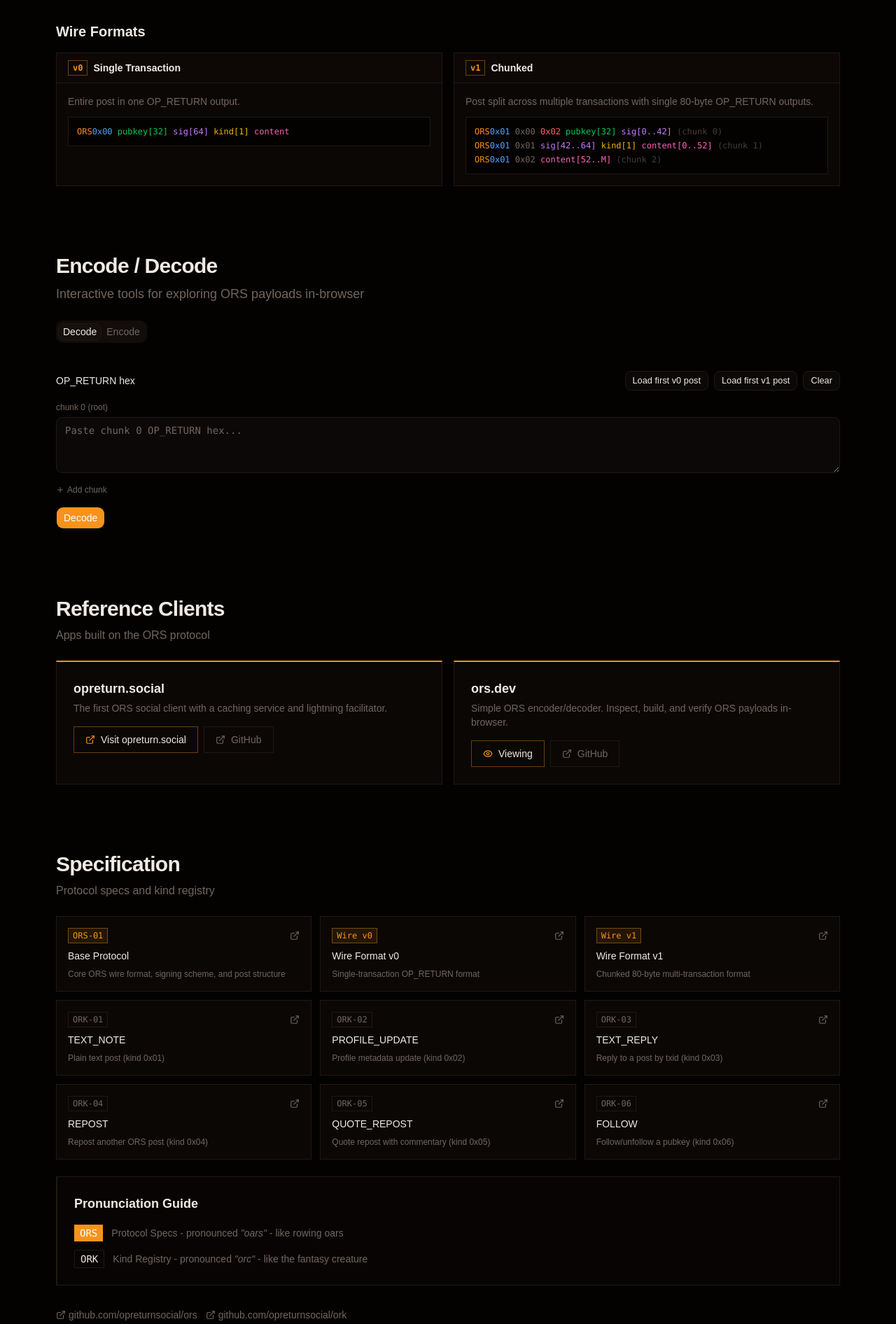
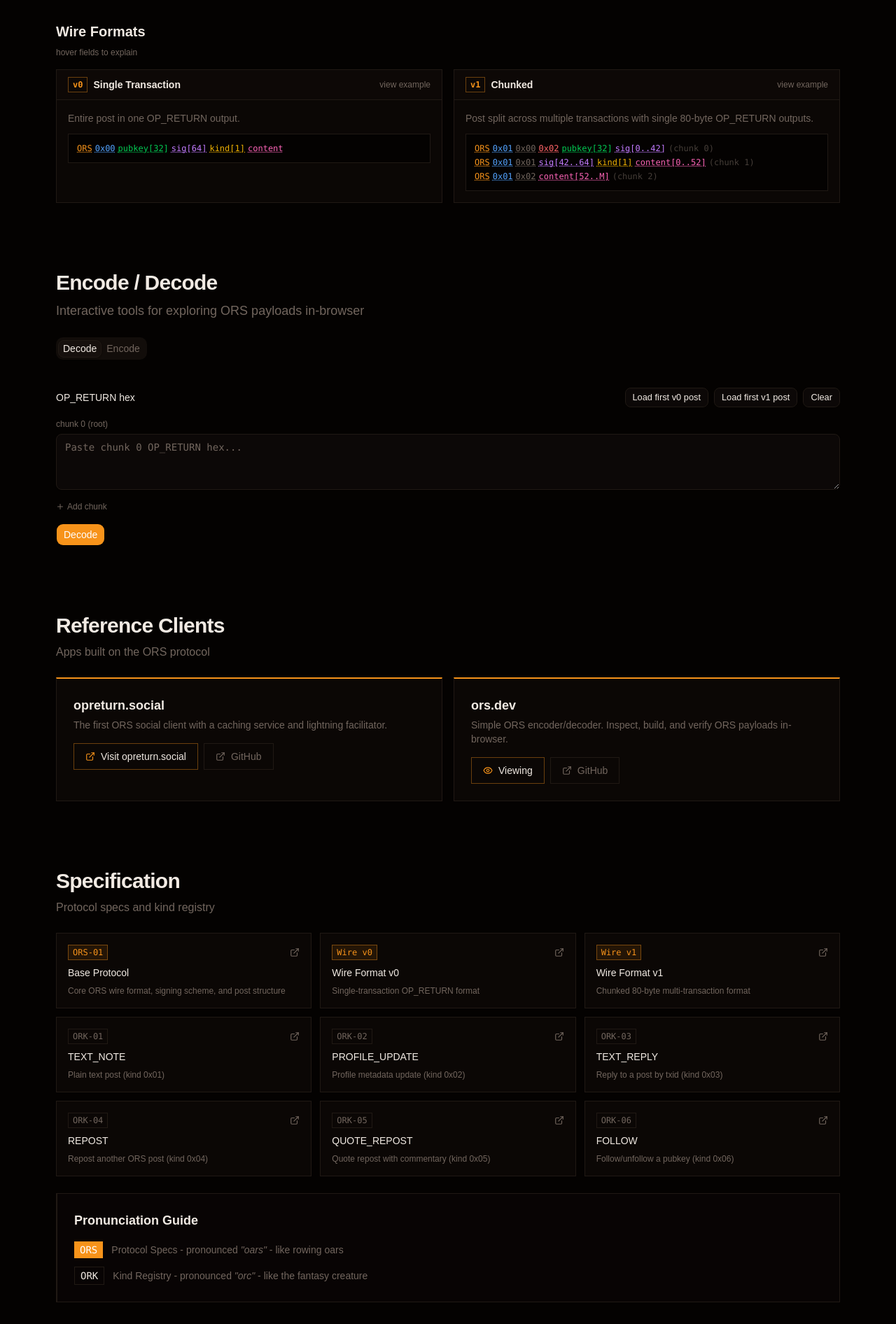
Before and after one commit to opreturnsocial/ors.dev, a React (Vite) app: page / in a window 1280 px wide. Shown: the part 1268-3160 px from the top of the page at 70% size. Built offline with nearby package versions, Linux system fonts and the light colour scheme.

Commit message:
feat: add wire format examples

```diff
--- a/src/components/HowItWorks.tsx
+++ b/src/components/HowItWorks.tsx
@@ -1,4 +1,82 @@
+import { useState } from 'react';
+
+// v0 example: first mined ORS v0 post (block 940667)
+const V0 = {
+  magic:     '4f5253',
+  version:   '00',
+  pubkey:    '15b5cf6cdf4fd1c02f28bcce0f197cafae4c8c7c66a3e2e23af9fe610875315e',
+  sig:       '47556a02f986aa3ca36c1b12ca75243ecabf3a2bd226b21e70ca0a8def34f3a1d080022c42aad58a3e73b2f30a61131e0c8178537f6ab23ccabbd5a2f7cb8fee',
+  kind:      '01',
+  content:   '57686f206973204a6f686e2047616c743f', // "Who is John Galt?"
+};
+
+// v1 example: first mined ORS v1 post (block 940000)
+const V1_C0 = {
+  magic:        '4f5253',
+  version:      '01',
+  chunkNum:     '00',
+  totalChunks:  '02',
+  pubkey:       '15b5cf6cdf4fd1c02f28bcce0f197cafae4c8c7c66a3e2e23af9fe610875315e',
+  sigPart:      '77fe6d72fff2febdc26a1925e9961a84aba97c5d9b050f3138010757274ab4e75417b9173bfb46cc4f34', // sig[0..42]
+};
+const V1_C1 = {
+  opPrefix:  '6a2f',
+  magic:     '4f5253',
+  version:   '01',
+  chunkNum:  '01',
+  sigPart:   '55e66ed721f598f5a958e9829e27105d4239e9f05a7c', // sig[42..64]
+  kind:      '01',
+  content:   '46726565646f6d206973206e6f742066726565', // "Freedom is not free"
+};
+
+function seg(hex: string, label: string, className: string) {
+  return (
+    <span
+      className={`underline decoration-dotted cursor-help ${className}`}
+      title={`${label}: ${hex}`}
+    >
+      {hex}
+    </span>
+  );
+}
+
+function V0Example() {
+  return (
+    <div className="mt-3 font-mono text-xs bg-background border border-border rounded-none p-3 border-dashed break-all">
+      {seg(V0.magic,     "Magic bytes: ASCII 'ORS' (0x4f5253)",               'text-[#f7931a]')}
+      {seg(V0.version,   'Version byte: 0x00 = v0 (single transaction)',      'text-blue-400')}
+      {seg(V0.pubkey,    '32-byte x-only Schnorr public key (BIP-340)',        'text-green-500')}
+      {seg(V0.sig,       '64-byte Schnorr signature over sha256(ORS||version||pubkey||kind||content)', 'text-purple-400')}
+      {seg(V0.kind,      '1-byte post kind: 0x01 = TEXT_NOTE',                'text-yellow-500')}
+      {seg(V0.content,   'UTF-8 content hex = "Who is John Galt?"',           'text-pink-400')}
+    </div>
+  );
+}
+
+function V1Example() {
+  return (
+    <div className="mt-3 font-mono text-xs bg-background border border-border rounded-none p-3 border-dashed break-all">
+        {seg(V1_C0.magic,       "Magic bytes: ASCII 'ORS' (0x4f5253)",                        'text-[#f7931a]')}
+        {seg(V1_C0.version,     'Version byte: 0x01 = v1 (chunked)',                          'text-blue-400')}
+        {seg(V1_C0.chunkNum,    'Chunk index: 0x00 = root chunk',                             'text-muted-foreground')}
+        {seg(V1_C0.totalChunks, 'Total chunk count for this post: 0x02 = 2 chunks',           'text-red-400')}
+        {seg(V1_C0.pubkey,      '32-byte x-only Schnorr public key (BIP-340)',                'text-green-500')}
+        {seg(V1_C0.sigPart,     'Bytes 0-41 of the 64-byte Schnorr signature over sha256(pubkey||kind||kind_data)', 'text-purple-400')}
+        <span className="font-medium">+</span>
+        {seg(V1_C1.magic,    "Magic bytes: ASCII 'ORS' (0x4f5253)",                           'text-[#f7931a]')}
+        {seg(V1_C1.version,  'Version byte: 0x01 = v1 (chunked)',                             'text-blue-400')}
+        {seg(V1_C1.chunkNum, 'Chunk index: 0x01 = second chunk',                              'text-muted-foreground')}
+        {seg(V1_C1.sigPart,  'Bytes 42-63 of the 64-byte Schnorr signature over sha256(pubkey||kind||kind_data)', 'text-purple-400')}
+        {seg(V1_C1.kind,     '1-byte post kind: 0x01 = TEXT_NOTE',                            'text-yellow-500')}
+        {seg(V1_C1.content,  'UTF-8 content hex = "Freedom is not free"',                    'text-pink-400')}
+    </div>
+  );
+}
+
 export default function HowItWorks() {
+  const [showV0Example, setShowV0Example] = useState(false);
+  const [showV1Example, setShowV1Example] = useState(false);
+
   return (
     <section id="how-it-works" className="space-y-8">
       <div className="space-y-2">
@@ -31,63 +109,88 @@ export default function HowItWorks() {
       </div>
 
       {/* Wire formats */}
-      <div className="space-y-4">
-        <h3 className="text-xl font-semibold">Wire Formats</h3>
+      <div className="space-y-2">
+        <div className="flex items-center gap-3">
+          <h3 className="text-xl font-semibold">Wire Formats</h3>
+        </div>
+        <p className="text-xs text-muted-foreground mb-4">hover fields to explain</p>
         <div className="grid md:grid-cols-2 gap-4">
           {/* v0 */}
           <div className="border border-border bg-card rounded-none overflow-hidden">
-            <div className="flex items-center gap-2 px-4 py-2.5 border-b border-border bg-muted/30">
-              <span className="font-mono font-bold text-xs text-[#f7931a] border border-[#f7931a]/40 px-1.5 py-0.5">v0</span>
-              <span className="font-semibold text-sm">Single Transaction</span>
+            <div className="flex items-center justify-between gap-2 px-4 py-2.5 border-b border-border bg-muted/30">
+              <div className="flex items-center gap-2">
+                <span className="font-mono font-bold text-xs text-[#f7931a] border border-[#f7931a]/40 px-1.5 py-0.5">v0</span>
+                <span className="font-semibold text-sm">Single Transaction</span>
+              </div>
+              <button
+                className="text-xs text-muted-foreground hover:text-foreground transition-colors"
+                onClick={() => setShowV0Example(v => !v)}
+              >
+                {showV0Example ? 'hide example' : 'view example'}
+              </button>
             </div>
             <div className="p-4 space-y-3">
               <p className="text-sm text-muted-foreground">
                 Entire post in one OP_RETURN output.
               </p>
-              <div className="font-mono text-xs bg-background border border-border rounded-none p-3 overflow-x-auto">
-                <span className="text-[#f7931a]">ORS</span><span className="text-blue-400">0x00</span>{' '}
-                <span className="text-green-500">pubkey[32]</span>{' '}
-                <span className="text-purple-400">sig[64]</span>{' '}
-                <span className="text-yellow-500">kind[1]</span>{' '}
-                <span className="text-pink-400">content</span>
+              <div className="font-mono text-xs bg-background border border-border rounded-none p-3 flex flex-wrap gap-x-1 gap-y-0.5">
+                <span className="text-[#f7931a] underline decoration-dotted cursor-help" title="Magic bytes: ASCII 'ORS' (0x4f5253)">ORS</span>
+                <span className="text-blue-400 underline decoration-dotted cursor-help" title="Version byte: 0x00 = v0 (single transaction)">0x00</span>
+                <span className="text-green-500 underline decoration-dotted cursor-help" title="32-byte x-only Schnorr public key (BIP-340)">pubkey[32]</span>
+                <span className="text-purple-400 underline decoration-dotted cursor-help" title="64-byte Schnorr signature over sha256(ORS||version||pubkey||kind||content)">sig[64]</span>
+                <span className="text-yellow-500 underline decoration-dotted cursor-help" title="1-byte post kind (e.g. 0x01 = TEXT_NOTE)">kind[1]</span>
+                <span className="text-pink-400 underline decoration-dotted cursor-help" title="UTF-8 encoded post content, up to 280 bytes">content</span>
               </div>
+              {showV0Example && <V0Example />}
             </div>
           </div>
 
           {/* v1 */}
           <div className="border border-border bg-card rounded-none overflow-hidden">
-            <div className="flex items-center gap-2 px-4 py-2.5 border-b border-border bg-muted/30">
-              <span className="font-mono font-bold text-xs text-[#f7931a] border border-[#f7931a]/40 px-1.5 py-0.5">v1</span>
-              <span className="font-semibold text-sm">Chunked</span>
+            <div className="flex items-center justify-between gap-2 px-4 py-2.5 border-b border-border bg-muted/30">
+              <div className="flex items-center gap-2">
+                <span className="font-mono font-bold text-xs text-[#f7931a] border border-[#f7931a]/40 px-1.5 py-0.5">v1</span>
+                <span className="font-semibold text-sm">Chunked</span>
+              </div>
+              <button
+                className="text-xs text-muted-foreground hover:text-foreground transition-colors"
+                onClick={() => setShowV1Example(v => !v)}
+              >
+                {showV1Example ? 'hide example' : 'view example'}
+              </button>
             </div>
             <div className="p-4 space-y-3">
               <p className="text-sm text-muted-foreground">
                 Post split across multiple transactions with single 80-byte OP_RETURN outputs.
               </p>
-              <div className="font-mono text-xs bg-background border border-border rounded-none p-3 space-y-1 overflow-x-auto">
-                <div>
-                  <span className="text-[#f7931a]">ORS</span><span className="text-blue-400">0x01</span>{' '}
-                  <span className="text-muted-foreground">0x00</span>{' '}
-                  <span className="text-red-400">0x02</span>{' '}
-                  <span className="text-green-500">pubkey[32]</span>{' '}
-                  <span className="text-purple-400">sig[0..42]</span>{' '}
+              <div className="font-mono text-xs bg-background border border-border rounded-none p-3 space-y-1">
+                <div className="flex flex-wrap gap-x-1 gap-y-0.5">
+                  <span className="text-[#f7931a] underline decoration-dotted cursor-help" title="Magic bytes: ASCII 'ORS' (0x4f5253)">ORS</span>
+                  <span className="text-blue-400 underline decoration-dotted cursor-help" title="Version byte: 0x01 = v1 (chunked)">0x01</span>
+                  <span className="text-muted-foreground underline decoration-dotted cursor-help" title="Chunk index: 0x00 = root chunk">0x00</span>
+                  <span className="text-red-400 underline decoration-dotted cursor-help" title="Total chunk count for this post (e.g. 0x02 = 2 chunks)">0x02</span>
+                  <span className="text-green-500 underline decoration-dotted cursor-help" title="32-byte x-only Schnorr public key (BIP-340)">pubkey[32]</span>
+                  <span className="text-purple-400 underline decoration-dotted cursor-help" title="Bytes 0-41 of the 64-byte Schnorr signature">sig[0..42]</span>
                   <span className="text-muted-foreground/60">(chunk 0)</span>
                 </div>
-                <div>
-                  <span className="text-[#f7931a]">ORS</span><span className="text-blue-400">0x01</span>{' '}
-                  <span className="text-muted-foreground">0x01</span>{' '}
-                  <span className="text-purple-400">sig[42..64]</span>{' '}
-                  <span className="text-yellow-500">kind[1]</span>{' '}
-                  <span className="text-pink-400">content[0..52]</span>{' '}
+                <div className="flex flex-wrap gap-x-1 gap-y-0.5">
+                  <span className="text-[#f7931a] underline decoration-dotted cursor-help" title="Magic bytes: ASCII 'ORS' (0x4f5253)">ORS</span>
+                  <span className="text-blue-400 underline decoration-dotted cursor-help" title="Version byte: 0x01 = v1 (chunked)">0x01</span>
+                  <span className="text-muted-foreground underline decoration-dotted cursor-help" title="Chunk index: 0x01 = second chunk">0x01</span>
+                  <span className="text-purple-400 underline decoration-dotted cursor-help" title="Bytes 42-63 of the 64-byte Schnorr signature over sha256(pubkey||kind||kind_data)">sig[42..64]</span>
+                  <span className="text-yellow-500 underline decoration-dotted cursor-help" title="1-byte post kind (e.g. 0x01 = TEXT_NOTE)">kind[1]</span>
+                  <span className="text-pink-400 underline decoration-dotted cursor-help" title="First 52 bytes of UTF-8 content">content[0..52]</span>
                   <span className="text-muted-foreground/60">(chunk 1)</span>
                 </div>
-                <div>
-                  <span className="text-[#f7931a]">ORS</span><span className="text-blue-400">0x01</span>{' '}
-                  <span className="text-muted-foreground">0x02</span>{' '}
-                  <span className="text-pink-400">content[52..M]</span>{' '}
+                <div className="flex flex-wrap gap-x-1 gap-y-0.5">
+                  <span className="text-[#f7931a] underline decoration-dotted cursor-help" title="Magic bytes: ASCII 'ORS' (0x4f5253)">ORS</span>
+                  <span className="text-blue-400 underline decoration-dotted cursor-help" title="Version byte: 0x01 = v1 (chunked)">0x01</span>
+                  <span className="text-muted-foreground underline decoration-dotted cursor-help" title="Chunk index: 0x02 = third chunk (pattern continues for N chunks)">0x02</span>
+                  <span className="text-pink-400 underline decoration-dotted cursor-help" title="Remaining content bytes, up to 75 bytes per chunk">content[52..M]</span>
                   <span className="text-muted-foreground/60">(chunk 2)</span>
                 </div>
               </div>
+              {showV1Example && <V1Example />}
             </div>
           </div>
         </div>
--- a/src/components/SpecLinks.tsx
+++ b/src/components/SpecLinks.tsx
@@ -124,25 +124,6 @@ export default function SpecLinks() {
           </div>
         </div>
       </div>
-
-      <div className="flex flex-wrap gap-3 pt-2">
-        <a
-          href="https://github.com/opreturnsocial/ors"
-          target="_blank"
-          rel="noopener noreferrer"
-          className="text-sm text-muted-foreground hover:text-[#f7931a] flex items-center gap-1 transition-colors"
-        >
-          <ExternalLink className="h-3.5 w-3.5" /> github.com/opreturnsocial/ors
-        </a>
-        <a
-          href="https://github.com/opreturnsocial/ork"
-          target="_blank"
-          rel="noopener noreferrer"
-          className="text-sm text-muted-foreground hover:text-[#f7931a] flex items-center gap-1 transition-colors"
-        >
-          <ExternalLink className="h-3.5 w-3.5" /> github.com/opreturnsocial/ork
-        </a>
-      </div>
     </section>
   );
 }
```
